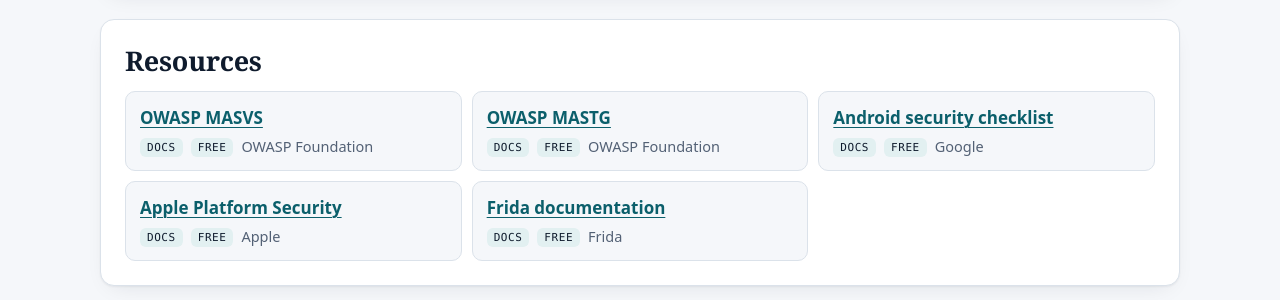
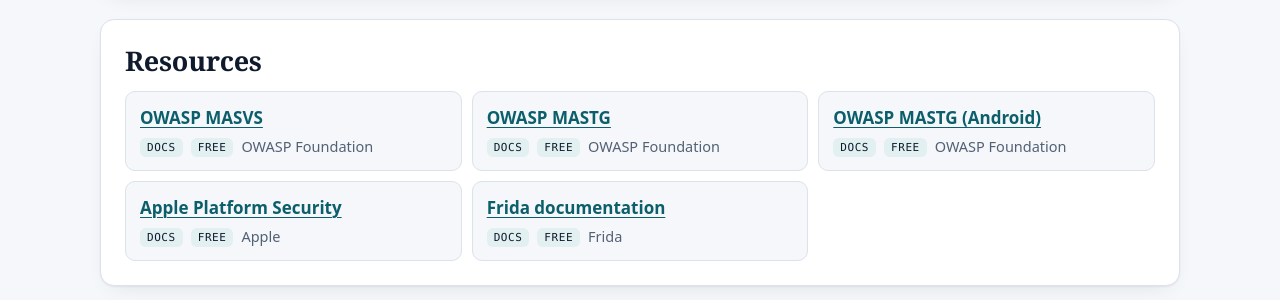
Before and after one commit to Sanaullah-Niazi/portfolio, a Jekyll site: the page built from roadmaps/security/mobile/index.html, in a window 1280 px wide and 900 px high, scrolled down 3159 px. Shown: the part 154-454 px from the top of the window. Built offline with Jekyll 4.4.1, drawn with Linux system fonts in a browser that asks for light colours; some web fonts are replaced.

Commit message:
Repoint Android links to OWASP MASTG
developer.android.com and source.android.com both redirect (302) the
link checker from GitHub Actions, likely a consent-redirect loop on
datacenter IPs. Point the three Android platform references to the
OWASP MASTG, which covers Android internals and platform security and
the checker already accepts.

Co-Authored-By: Claude Opus 4.8 <noreply@anthropic.com>
Claude-Session: https://claude.ai/code/session_014gCDTCajCidiswzCKK4sDU

```diff
--- a/_data/sec_domains/mobile.yml
+++ b/_data/sec_domains/mobile.yml
@@ -46,7 +46,7 @@ stages:
         title: "Android internals"
         text: "The APK format, components, the manifest, permissions and the runtime. Understanding the platform is most of Android testing."
         res:
-          - { name: "Android security checklist", by: "Google", url: "https://developer.android.com/privacy-and-security/security-tips", type: docs, cost: free }
+          - { name: "OWASP MASTG (Android)", by: "OWASP Foundation", url: "https://mas.owasp.org/MASTG/", type: docs, cost: free }
       - id: ios-basics
         title: "iOS internals"
         text: "App structure, entitlements, the keychain and code signing. iOS is more closed, which shapes how it is tested."
@@ -139,7 +139,7 @@ stages:
         title: "Platform security features"
         text: "Biometrics, hardware-backed keystores, attestation and secure enclaves. Learn to use them in development and to assess their use."
         res:
-          - { name: "Android security checklist", by: "Google", url: "https://developer.android.com/privacy-and-security/security-tips", type: docs, cost: free }
+          - { name: "OWASP MASTG (Android)", by: "OWASP Foundation", url: "https://mas.owasp.org/MASTG/", type: docs, cost: free }
       - id: secure-mobile-dev
         title: "Secure mobile development"
         text: "Build apps to the MASVS: protect data, pin or validate transport, authenticate properly, and avoid leaking through logs and backups."
@@ -212,7 +212,7 @@ certs:
 resources:
   - { name: "OWASP MASVS", by: "OWASP Foundation", url: "https://mas.owasp.org/MASVS/", type: docs, cost: free }
   - { name: "OWASP MASTG", by: "OWASP Foundation", url: "https://mas.owasp.org/MASTG/", type: docs, cost: free }
-  - { name: "Android security checklist", by: "Google", url: "https://developer.android.com/privacy-and-security/security-tips", type: docs, cost: free }
+  - { name: "OWASP MASTG (Android)", by: "OWASP Foundation", url: "https://mas.owasp.org/MASTG/", type: docs, cost: free }
   - { name: "Apple Platform Security", by: "Apple", url: "https://support.apple.com/guide/security/welcome/web", type: docs, cost: free }
   - { name: "Frida documentation", by: "Frida", url: "https://frida.re/docs/home/", type: docs, cost: free }
 
```
